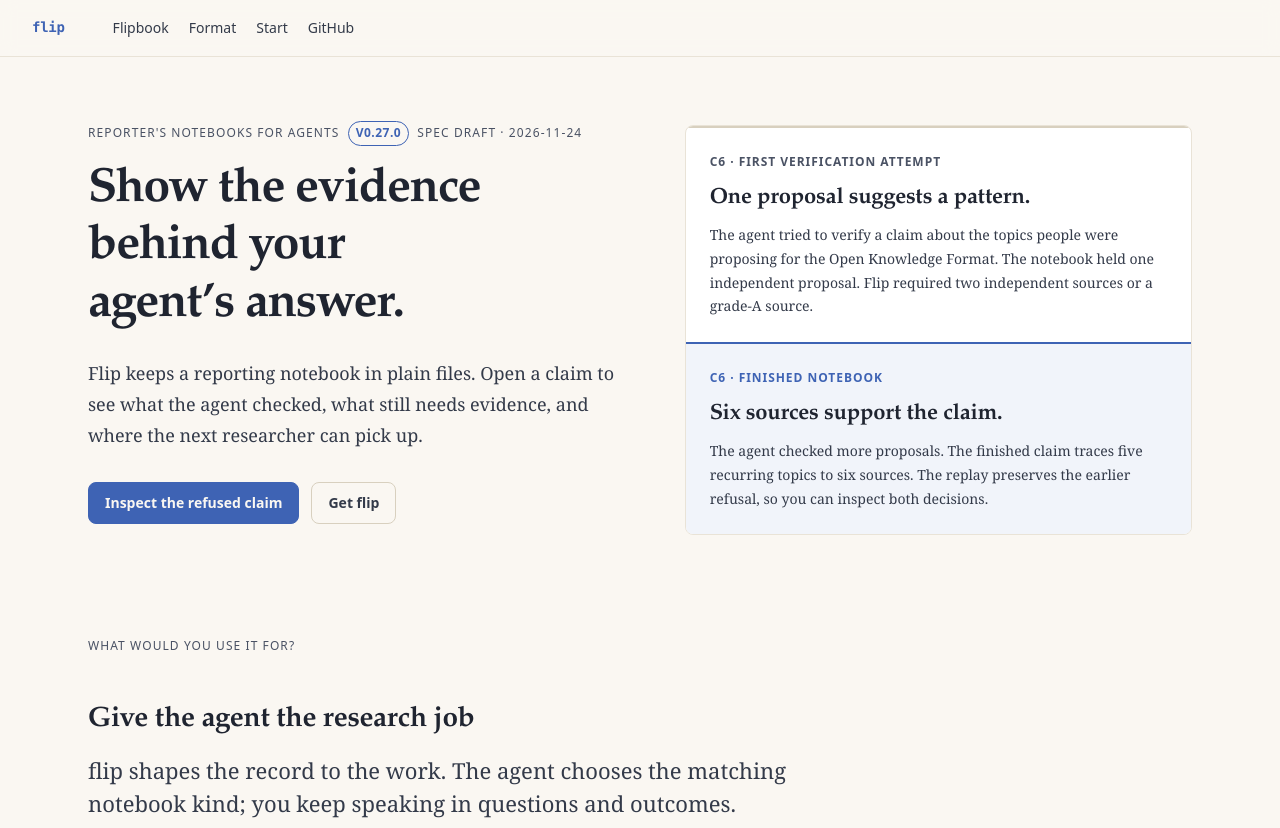
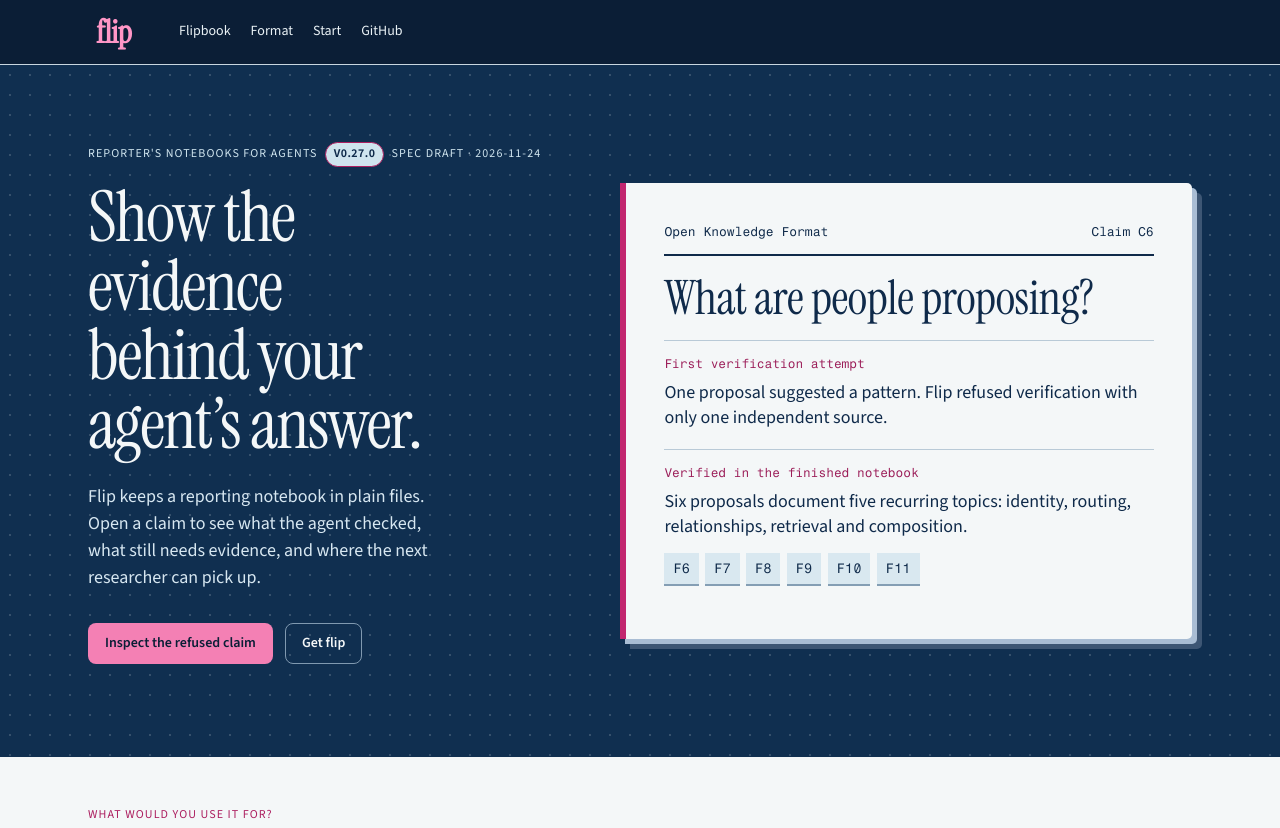
Before and after one commit to lavallee/flip, a plain HTML site: page website/site/index.html in a window 1280 px wide. Shown: the top 828 px of the page. Drawn offline with Linux system fonts and the light colour scheme.

Commit message:
Give Flip the Lyra Admiralty visual system across its Pages site

```diff
--- a/website/site/home.js
+++ b/website/site/home.js
@@ -9,6 +9,11 @@
   var book = window.__FLIP_BOOK__;
   var kit = window.flipsite;
   if (!kit) return;
+
+  // The notebook adds individual source rows when JavaScript is available.
+  document.querySelectorAll(".folio-sources [data-source-id]").forEach(function (link) {
+    link.hash = link.dataset.sourceId;
+  });
 
   function step(id) {
     if (!book || !book.steps) return null;
--- a/website/site/index.html
+++ b/website/site/index.html
@@ -41,16 +41,21 @@
     </p>
   </div>
   <div class="hero__comparison" aria-label="Claim C6 in the Open Knowledge Format investigation">
-    <article class="hero__state hero__state--without">
-      <p class="hero__state-label">C6 · First verification attempt</p>
-      <h2>One proposal suggests a pattern.</h2>
-      <p>The agent tried to verify a claim about the topics people were proposing for the Open Knowledge Format. The notebook held one independent proposal. Flip required two independent sources or a grade-A source.</p>
-    </article>
-    <article class="hero__state hero__state--with">
-      <p class="hero__state-label">C6 · Finished notebook</p>
-      <h2>Six sources support the claim.</h2>
-      <p>The agent checked more proposals. The finished claim traces five recurring topics to six sources. The replay preserves the earlier refusal, so you can inspect both decisions.</p>
-    </article>
+    <div class="folio-mast"><span>Open Knowledge Format</span><span>Claim C6</span></div>
+    <h2>What are people proposing?</h2>
+    <div class="folio-entry"><p class="folio-label">First verification attempt</p>
+      <p>One proposal suggested a pattern. Flip refused verification with only one independent source.</p></div>
+    <div class="folio-entry"><p class="folio-label">Verified in the finished notebook</p>
+      <p>Six proposals document five recurring topics: identity, routing, relationships, retrieval and composition.</p>
+      <div class="folio-sources" aria-label="Sources supporting claim C6">
+        <a href="notebook.html#sec-sources" data-source-id="F6" aria-label="Inspect source F6">F6</a>
+        <a href="notebook.html#sec-sources" data-source-id="F7" aria-label="Inspect source F7">F7</a>
+        <a href="notebook.html#sec-sources" data-source-id="F8" aria-label="Inspect source F8">F8</a>
+        <a href="notebook.html#sec-sources" data-source-id="F9" aria-label="Inspect source F9">F9</a>
+        <a href="notebook.html#sec-sources" data-source-id="F10" aria-label="Inspect source F10">F10</a>
+        <a href="notebook.html#sec-sources" data-source-id="F11" aria-label="Inspect source F11">F11</a>
+      </div>
+    </div>
   </div>
 </header>
 
--- a/website/site/site.css
+++ b/website/site/site.css
@@ -1396,3 +1396,76 @@
   .hero__state + .hero__state { border-left:0; }
 }
 .fb__exchange:target, .nb tr:target { outline:2px solid var(--accent); outline-offset:-2px; }
+
+/* Lyra Admiralty. The case file carries Flip's source IDs and status text. */
+@font-face { font-family: 'Instrument Serif'; src: url('fonts/instrument-serif-normal.woff2') format('woff2'); font-display: swap; }
+@font-face { font-family: 'Source Sans 3'; src: url('fonts/source-sans-3-normal.woff2') format('woff2'); font-weight: 200 900; font-display: swap; }
+@font-face { font-family: 'Fragment Mono'; src: url('fonts/fragment-mono-normal.woff2') format('woff2'); font-display: swap; }
+
+:root {
+  --bg: #f4f7f8; --surface: #fff; --surface-2: #e6eff4;
+  --border: #c9d6e0; --border-strong: #8ba2b9;
+  --text: #0f2a4a; --text-2: #294562; --muted: #3d5674;
+  --accent: #ac1f60; --accent-strong: #90184e;
+  --code-bg: #e9f0f4; --selection: #f2c5da;
+  --font-ui: 'Source Sans 3', Arial, sans-serif; --font-prose: var(--font-ui);
+  --font-display: 'Instrument Serif', Georgia, serif;
+  --font-numeric: 'Fragment Mono', monospace;
+}
+:root[data-theme="dark"] {
+  --bg: #0b1e36; --surface: #102d4c; --surface-2: #173957;
+  --border: #37536d; --border-strong: #68829e; --text: #f4f7f8;
+  --text-2: #d1e2ed; --muted: #a9bdd4; --accent: #f480b4;
+  --accent-strong: #ffadd2; --code-bg: #0b233b; --selection: #6d3254;
+}
+h1,h2,h3,h4 { font-weight: 400; }
+.site-nav,.site-foot { background: #0b1e36; color: #cfe4ee; }
+.site-nav { min-height: 56px; padding-inline: max(1rem, calc((100vw - 69rem) / 2)); }
+.site-nav .brand { font: 2rem/1 var(--font-display); color: #fff; }
+.site-nav a,.site-nav .nav-toggle,.site-foot a { color: #eaf2f6; }
+.site-nav a[aria-current="page"],.site-nav .brand[aria-current="page"] { color: #ff96c6; }
+.site-nav a:hover { background: #25435f; color: white; }
+.site-foot a { text-decoration: underline; text-underline-offset: 3px; }
+.site-foot p { color: #cfe4ee; }
+:focus-visible { outline: 3px solid #c2266f; outline-offset: 3px; }
+.site-nav :focus-visible,.site-foot :focus-visible,.hero__intro :focus-visible { outline-color: #ff96c6; }
+
+.hero {
+  max-width: none; padding: clamp(2.75rem, 6vw, 6rem) max(1.25rem, calc((100vw - 69rem) / 2));
+  background-color: #102f50;
+  background-image: radial-gradient(circle, #37516c 1px, transparent 1.2px);
+  background-size: 20px 20px;
+}
+.hero h1 { color: #f4f7f8; font: 400 clamp(3.2rem, 5.5vw, 5.25rem)/.98 var(--font-display); max-width: 12ch; }
+.hero__dek { color: #d7e7f1; line-height: 1.5; max-width: 41ch; }
+.hero__kicker { color: #cfe4ee; }
+.hero__kicker .badge { background: #cfe4ee; color: #0f2a4a; }
+.hero__intro .btn--solid { background: #f480b4; color: #0b1e36; border-color: transparent; }
+.hero__intro .btn--quiet { color: #f4f7f8; border-color: #8099b0; }
+.hero__intro .btn:hover { background: #f4e7ef; color: #0b1e36; }
+.hero__comparison {
+  position: relative; display: block; overflow: visible; color: #0f2a4a;
+  padding: clamp(1.3rem, 3vw, 2.8rem); background: #f4f7f8;
+  border: 0; border-radius: 0 5px 5px 0; border-left: 6px solid #c2266f;
+  box-shadow: 5px 5px 0 #a9bdd4, 10px 10px 0 #3d5674;
+}
+.folio-mast,.folio-label,.folio-sources { font-family: var(--font-numeric); }
+.folio-mast { display: flex; justify-content: space-between; flex-wrap: wrap; gap: .5rem;
+  padding-bottom: .7rem; border-bottom: 2px solid #0f2a4a; font-size: .79rem; }
+.hero__comparison h2 { color: #0f2a4a; margin: 1.1rem 0; font: 400 clamp(2rem,3.7vw,3.4rem)/1.03 var(--font-display); }
+.folio-entry { padding: .9rem 0; border-top: 1px solid #b9cad7; }
+.folio-entry p { line-height: 1.42; margin-bottom: .25rem; }
+.folio-entry .folio-label { font-size: .78rem; color: #9b1d58; margin-bottom: .4rem; }
+.folio-sources { display: flex; gap: .4rem; flex-wrap: wrap; margin-top: .85rem; }
+.folio-sources a { color: #0f2a4a; background: #d9e8f0; padding: .25rem .55rem;
+  border-bottom: 2px solid #849eb4; font-size: .85rem; }
+.folio-sources a:hover { background: #f3c9df; }
+@media(min-width:850px) { .hero { grid-template-columns: minmax(0,.9fr) minmax(0,1.1fr); } }
+.page > header:first-child,.fb__lede,.nb__lede {
+  border-top: 3px solid var(--accent); border-bottom: 1px solid var(--border);
+  padding-block: clamp(1.5rem,4vw,3rem); margin-bottom: 2rem;
+}
+.page > header h1,.fb__lede h1,.nb__lede h1,.page--narrow > h1 { font: 400 clamp(3rem,6vw,5rem)/1.02 var(--font-display); }
+.page > section > h2 { font-size: clamp(2.3rem,4vw,3.4rem); line-height: 1.08; }
+.section-kicker { color: var(--accent); }
+.home-proof { background: var(--surface-2); padding: clamp(1.25rem,4vw,3rem); }
```
Also changed, not shown: website/site/fonts/fragment-mono-normal.woff2 (added), website/site/fonts/fragmentmono-OFL.txt (added), website/site/fonts/instrument-serif-normal.woff2 (added), website/site/fonts/instrumentserif-OFL.txt (added), website/site/fonts/source-sans-3-normal.woff2 (added), website/site/fonts/sourcesans3-OFL.txt (added), 1 other file.
